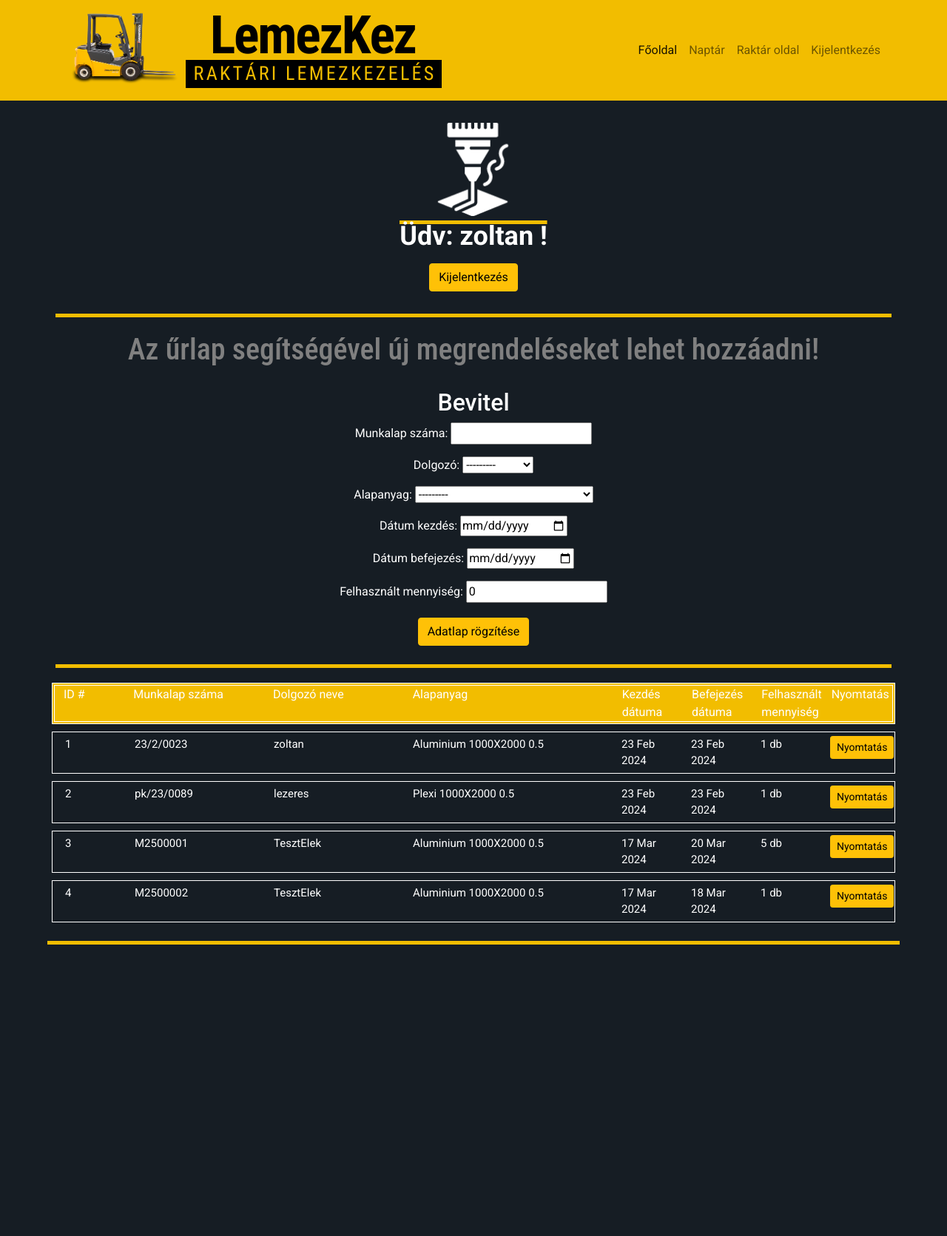
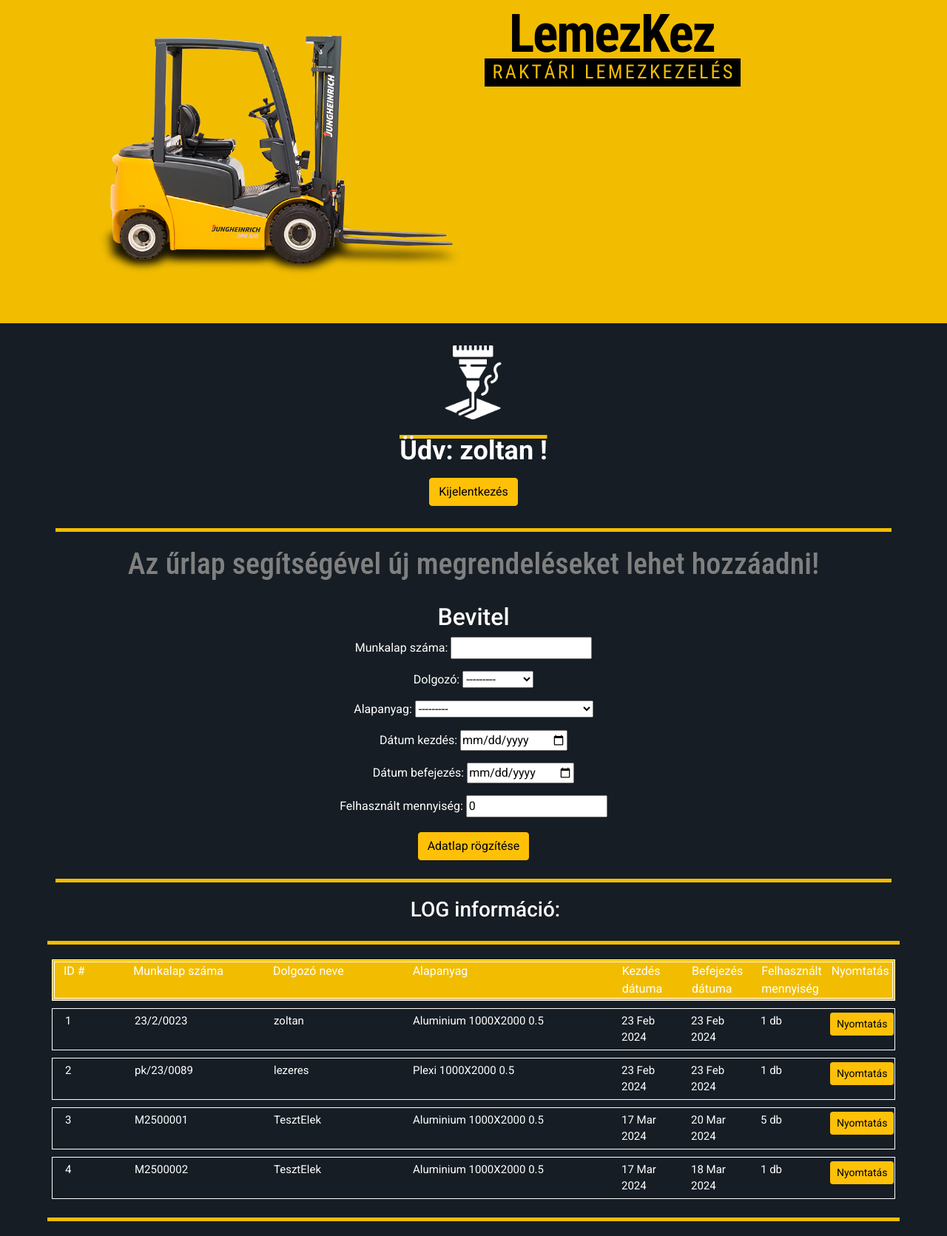
Before and after one commit to znyisztor77/NZ_NYZ_KM_vizsgaremek, a Django app: page /megrendeles/ in a window 1280 px wide. Shown: the whole page at 74% size. Before the commit the page ends 1277 px from the top, so only its background shows below. Run offline with Django 5.2, Linux system fonts and the light colour scheme; a user stored in the database is signed in; data comes from the database, SQL or seed files in the repository; some libraries are stand-ins or nearby versions.

Commit message:
megrendelés oldal javítása

```diff
--- a/nznyzkm_vizsga/static/css/megrendeles.css
+++ b/nznyzkm_vizsga/static/css/megrendeles.css
@@ -8,7 +8,6 @@
 }
 
 
-
 .roboto-condensed-sajat {
     font-family: "Roboto Condensed", sans-serif;
     font-optical-sizing: auto;
@@ -17,66 +16,36 @@
   }
 
 
+/* NAVBAR formázása */
+.navbar-sarga {
+    background-color: #F2BD00;
+    padding-top: 10px;
+    padding-bottom: 10px;
+}
 
-.login-sotethatteres {
-    background-color: #ffd54f;
-    background-size: cover;
-    position: relative;
+/* logo targonca */
+.navbar-logo1 img {
+    max-height: 100%;
+    display: flex;
+    align-items: center;
+    justify-content:last baseline;
+
+}
+
+/* logo lemezkez */
+.navbar-logo2 img {
     display: flex;
     justify-content: center;
-    /* Vízszintes középre igazítás */
     align-items: center;
-    /* Függőleges középre igazítás */
-    height: 100vh;
-    /* Teljes képernyős magasság */
 }
 
 
-.login-sotethatteres form {
-    max-width: 400px;
-    width: 90%;
-    background-color: #161d24;
-    padding: 40px;
-    border-radius: 4px;
-    position: absolute;
-    top: 50%;
-    left: 50%;
-    color: white;
-    box-shadow: 3px 3px 4px rgba(0, 0, 0, 0.2);
-    transform: translate(-50%, -50%);
-}
-
-
-
-.login-sotethatteres form .btn-primary:hover,
-.login-sotethatteres form .btn-primary:active {
-    background: black;
-    outline: none;
-}
-
-
-.login-sotethatteres form .btn-primary {
-    background: #f2bd00;
-    border: none;
-    border-radius: 4px;
-    padding: 11px;
-    box-shadow: none;
-    margin-top: 26px;
-    text-shadow: none;
-    outline: none;
-}
-
-
-.login-sotethatteres form .forgot:hover,
-.login-sotethatteres form .forgot:active {
-    opacity: 1;
-    text-decoration: none;
-}
-
-
-.login-sotethatteres form .btn-primary:active {
-    transform: translateY(1px);
-}
+.col {
+    padding: 5px;
+    text-align: center;
+    margin-left: 10px;
+    margin-right: 10px;
+  }
 
 
 
@@ -87,13 +56,6 @@
 }
 
 
-#hely {
-    color: black;
-    font-weight: bold;
-    text-align: center;
-    column-gap: 20px;
-    border-radius: none;
-}
 
 h4 {
     text-align: center;
@@ -102,42 +64,6 @@
     margin-right: auto;
     display: flex;
 }
-
-#top {
-    margin-top: 20px;
-}
-
-
-
-
-.navbar {
-    background-color: #F2BD00;
-}
-
-
-.navbar-logo1 img {
-    max-height: 120px;
-    height: auto;
-    /* Automatikus magasság beállítása az arányos méretekhez */
-    margin-right: 10px;
-    /* Opcionális: térés a logó és a szöveg között */
-}
-
-.navbar-logo2 img {
-    max-height: 110px;
-    height: auto;
-    /* Automatikus magasság beállítása az arányos méretekhez */
-    margin-right: 10px;
-    /* Opcionális: térés a logó és a szöveg között */
-}
-
-#kozepre {
-    margin-top: 30px;
-    align-items: center;
-    text-align: center;
-    font-family: 'Roboto', sans-serif;
-}
-
 
 
 
@@ -177,16 +103,14 @@
     margin-right: auto;
 }
 
-
-.warning-pics {
-    max-width: 10%;
+h3 {
+    color: white;
 }
 
-.warning-pics2 {
-    max-width: 40%;
-    display: flex;
-    justify-content: center; /* vízszintesen középre igazítás */
-    align-items: center; /* függőlegesen középre igazítás */
+.lezervago-kep {
+    max-width: 8%;
+    justify-content: center;
+    margin-bottom: 15px;
 }
 
 .loggedin {
@@ -197,6 +121,13 @@
 }
 
 
+
+
+.container-fluid {
+    margin-top: 30px;
+    align-items: center;
+    text-align: center;
+}
 
 
 
--- a/nznyzkm_vizsga/templates/megrendeles.html
+++ b/nznyzkm_vizsga/templates/megrendeles.html
@@ -22,51 +22,31 @@
 <body>
 
 
-  <!-- NAVBAR menüsáv ELEJE -->
-  <nav class="navbar navbar-expand-lg navbar-light">
+
+   <!-- START NAVBAR menüsáv -->
+  <nav class="navbar-sarga navbar-light" style="background-color: #F2BD00;">
     <div class="container">
-
-      <a class="navbar-logo1" href=""><img src="/static/pictures/lemezkez-logo-navbar-forklift.png" alt="LemezKez Logó"
-          title="LemezKez Logója">
-        <a class="navbar-logo2" href=""><img src="/static/pictures/lemezkez-logo-navbar.png" alt="LemezKez Logó"
-            title="LemezKez Logója">
-
-          <button class="navbar-toggler" type="button" data-bs-toggle="collapse" data-bs-target="#navbarNav"
-            aria-controls="navbarNav" aria-expanded="false" aria-label="Toggle navigation">
-            <span class="navbar-toggler-icon"></span>
-          </button>
-
-          <div class="collapse navbar-collapse" id="navbarNav">
-            <ul class="navbar-nav ms-auto">
-              <li class="nav-item">
-                <a class="nav-link active" aria-current="page" href="{% url 'home' %}">Főoldal</a>
-              </li>
-
-              <li class="nav-item">
-                <a class="nav-link" href="http://127.0.0.1:8000/naptar">Naptár</a>
-              </li>
-
-              <li class="nav-item">
-                <a class="nav-link" href="{% url 'raktar' %}">Raktár oldal</a>
-              </li>
-
-              <li class="nav-item">
-                <a class="nav-link" href="{% url 'logout' %}">Kijelentkezés</a>
-              </li>
-            </ul>
-
-          </div>
+      <div class="row">
+        <div class="col">
+          <a class="navbar-logo1" href="#">
+            <img class="img-fluid" src="/static/pictures/lemezkez-logo-navbar-forklift.png" alt="LemezKez Logó 1" title="LemezKez Targonca Logó">
+          </a>
+        </div>
+        <div class="col">
+          <a class="navbar-logo2" href="#">
+            <img class="img-fluid" src="/static/pictures/lemezkez-logo-navbar.png" alt="LemezKez Logó 2" title="LemezKez Logója">
+          </a>
+        </div>
+      </div>
     </div>
   </nav>
-  <!-- NAVBAR menüsáv VÉGE -->
+  <!-- END NAVBAR menüsáv -->
 
 
 
-  <div id="kozepre" class="container-fluid">
-
-
-    <!-- START megrendeles oldal tartalma -->
-    <img class="warning-pics" src="/static/pictures/laser-cutting-machine-feher.png" alt="felhasználói ikon">
+<!-- START megrendeles oldal első része -->
+  <div class="container-fluid">
+    <img class="lezervago-kep" src="/static/pictures/laser-cutting-machine-feher.png" alt="felhasználói ikon" title="lézervágó ikon">
 
     {% if user.is_authenticated and user.lezervago == True %}
     <div class="loggedin">
@@ -78,39 +58,94 @@
       <div class="form-group" id="kijelentkezesGomb"><button class="btn btn-block btn btn-warning"
           type="submit">Kijelentkezés</button></div>
     </form>
+  </div>
+<!-- END megrendeles oldal első része -->
 
 
-  </div>
+<!-- START megrendeles oldal második része -->
+  <div class="container-fluid">
+    <!--elválasztó-->
+    <div class="sarga-csik"></div>
+    <!--elválasztó-->
+    <h1 class="roboto-condensed-sajat">Az űrlap segítségével új megrendeléseket lehet hozzáadni!</h1>
+
+    <form method="POST" class="megrendeles-form">
+      {% csrf_token%}
+      <h2>Bevitel</h2>
+
+      {{ megrform.as_p }}
 
 
-  <div id="kozepre" class="container-fluid">
+      <!--
+        <div class="form-row">
+            <div class="form-group col-md-6">
+                <label for="id_munkalap_szama">{{ form.fields.munkalap_szama.label }}</label>
+                {{ form.munkalap_szama }}
+            </div>
+            <div class="form-group col-md-6">
+                <label for="id_dolgozo">{{ form.fields.dolgozo.label }}</label>
+                {{ form.dolgozo }}
+            </div>
+        </div>
+        <div class="form-row">
+            <div class="form-group col-md-6">
+                <label for="id_alapanyag">{{ form.fields.alapanyag.label }}</label>
+                {{ form.alapanyag }}
+            </div>
+            <div class="form-group col-md-6">
+                <label for="id_datumKezdes">{{ form.fields.datumKezdes.label }}</label>
+                {{ form.datumKezdes }}
+            </div>
+        </div>
+        <div class="form-row">
+            <div class="form-group col-md-6">
+                <label for="id_datumBefejezes">{{ form.fields.datumBefejezes.label }}</label>
+                {{ form.datumBefejezes }}
+            </div>
+            <div class="form-group col-md-6">
+                <label for="id_felhasznaltMennyiseg">{{ form.fields.felhasznaltMennyiseg.label }}</label>
+                {{ form.felhasznaltMennyiseg }}
+            </div>
+        </div> -->
+    </form>
 
+
+
+
+
+
+
+
+
+
+      <div class="form-group" id="rogzitesGomb"><button class="btn btn-block btn btn-warning">Adatlap rögzítése</button>
+      </div>
+    </form>
+
+    <!--elválasztó-->
+    <div class="sarga-csik"></div>
+    <!--elválasztó-->
+  </div>
+  <!-- END megrendeles oldal második része -->
+
+
+
+
+    <!-- START bejelentkezés LOG üzenet -->
+    <ul class="log-informacio">
+      <h3>LOG információ:</h3>
+      {% for message in messages %}
+      <li{% if message.tags %} class="{{ message.tags }}" {% endif %}>{{ message }}</li>
+        {% endfor %}
+    </ul>
+    <!-- END bejelentkezés LOG üzenet -->
 
     <!--elválasztó-->
     <div class="sarga-csik"></div>
     <!--elválasztó-->
 
-    <h1 class="roboto-condensed-sajat">Az űrlap segítségével új megrendeléseket lehet hozzáadni!</h1>
 
-    <form method="POST">
-      {% csrf_token%}
-      <h2>Bevitel</h2>
-      {{megrform.as_p}}
-
-      <div class="form-group" id="rogzitesGomb"><button class="btn btn-block btn btn-warning">Adatlap rögzítése</button>
-      </div>
-
-
-    </form>
-
-    <!--elválasztó-->
-    <div class="sarga-csik"></div>
-    <!--elválasztó-->
-
-  </div>
-
-
-  <!--ÚJ TÁBLÁZAT RESZPONZÍV PRÓBA-->
+  <!-- START TÁBLÁZAT RESZPONZÍV -->
   <div class="container">
     <div class="row table-header">
       <div class="col-md-1">ID #</div>
@@ -134,33 +169,16 @@
       <div class="col-sm-1">{{ adatok.datumBefejezes }}</div>
       <div class="col-sm-1">{{ adatok.felhasznaltMennyiseg }} db</div>
       <div class="col-sm-1"><a class="btn btn-block btn btn-warning btn-sm" href="{% url 'megrendelesnyomtatas' adatok.id %}">Nyomtatás</a></div>
-
     </div>
     {% endfor %}
 
   </div>
+  <!-- START TÁBLÁZAT RESZPONZÍV -->
 
 
   <!--elválasztó-->
   <div class="sarga-csik"></div>
   <!--elválasztó-->
-
-
-
-
-
-
-    <!-- START bejelentkezés sikeres üzenet -->
-    <ul class="log-informacio">
-      {% for message in messages %}
-      <li{% if message.tags %} class="{{ message.tags }}" {% endif %}>{{ message }}</li>
-        {% endfor %}
-    </ul>
-    <!-- END bejelentkezés sikeres üzenet -->
-
-
-
-
 
 
   {%else%}
@@ -178,24 +196,15 @@
 
   {%endif%}
 
-  <!-- END Oldal tartalma -->
 
 
-
-
-
-
-
-
-
-  <script src="https://code.jquery.com/jquery-3.5.1.slim.min.js"></script>
-  <script src="https://cdn.jsdelivr.net/npm/@popperjs/core@2.5.4/dist/umd/popper.min.js"></script>
-  <script src="https://stackpath.bootstrapcdn.com/bootstrap/4.5.2/js/bootstrap.min.js"></script>
+ <!-- Bootstrap JavaScript és jQuery -->
+ <script src="https://code.jquery.com/jquery-3.5.1.slim.min.js"></script>
+ <script src="https://cdn.jsdelivr.net/npm/@popperjs/core@2.5.4/dist/umd/popper.min.js"></script>
+ <script src="https://stackpath.bootstrapcdn.com/bootstrap/4.5.2/js/bootstrap.min.js"></script>
 
   <!-- Bootstrap JavaScript betöltése -->
-  <script src="https://cdn.jsdelivr.net/npm/bootstrap@5.0.2/dist/js/bootstrap.bundle.min.js"
-    integrity="sha384-MrcW6ZMFYlzcLA8Nl+NtUVF0sA7MsXsP1UyJoMp4YLEuNSfAP+JcXn/tWtIaxVXM"
-    crossorigin="anonymous"></script>
+  <script src="https://cdn.jsdelivr.net/npm/bootstrap@5.0.2/dist/js/bootstrap.bundle.min.js" integrity="sha384-MrcW6ZMFYlzcLA8Nl+NtUVF0sA7MsXsP1UyJoMp4YLEuNSfAP+JcXn/tWtIaxVXM" crossorigin="anonymous"></script>
 </body>
 
 </html>
```
